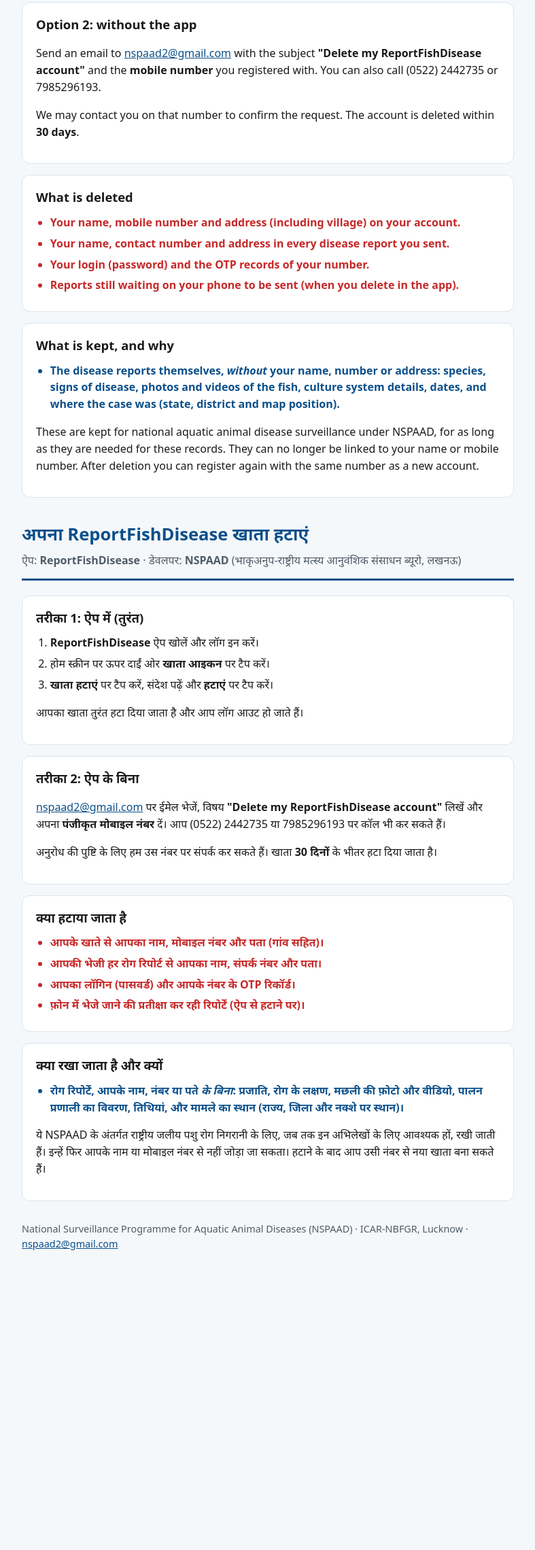
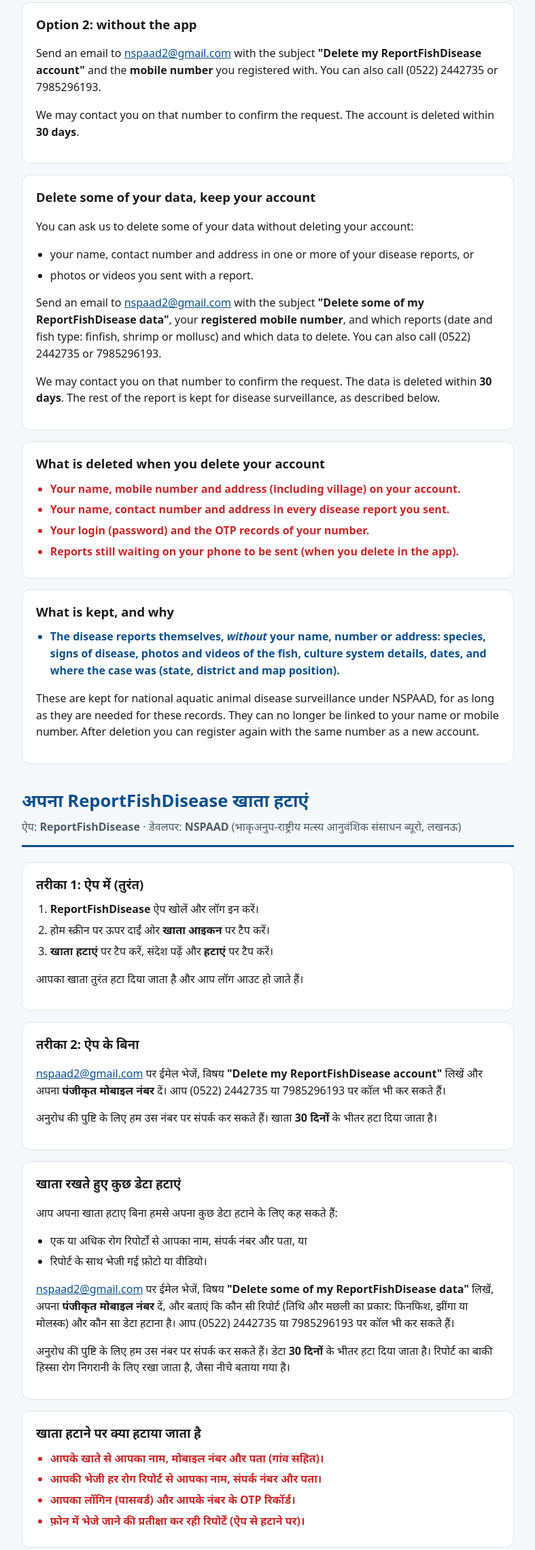
Before and after one commit to Armanlko-dev/rfd-delete-account, a plain HTML site: page index.html in a window 1280 px wide. Shown: the part 391-2671 px from the top of the page at 68% size, without its empty margins (246-1033 px from the left). Before the commit the page ends 2280 px from the top, so only its background shows below. Drawn offline with Linux system fonts and the light colour scheme.

Commit message:
Section for deleting some data while keeping the account (#delete-data)
Co-Authored-By: Claude Opus 5.5 <noreply@anthropic.com>

```diff
--- a/index.html
+++ b/index.html
@@ -50,8 +50,23 @@
   <p>We may contact you on that number to confirm the request. The account is deleted within <strong>30 days</strong>.</p>
 </section>
 
+<section id="delete-data">
+  <h2>Delete some of your data, keep your account</h2>
+  <p>You can ask us to delete some of your data without deleting your account:</p>
+  <ul>
+    <li>your name, contact number and address in one or more of your disease reports, or</li>
+    <li>photos or videos you sent with a report.</li>
+  </ul>
+  <p>Send an email to <a href="mailto:nspaad2@gmail.com?subject=Delete%20some%20of%20my%20ReportFishDisease%20data">nspaad2@gmail.com</a>
+     with the subject <strong>"Delete some of my ReportFishDisease data"</strong>, your <strong>registered mobile number</strong>,
+     and which reports (date and fish type: finfish, shrimp or mollusc) and which data to delete.
+     You can also call (0522) 2442735 or 7985296193.</p>
+  <p>We may contact you on that number to confirm the request. The data is deleted within <strong>30 days</strong>.
+     The rest of the report is kept for disease surveillance, as described below.</p>
+</section>
+
 <section>
-  <h2>What is deleted</h2>
+  <h2>What is deleted when you delete your account</h2>
   <ul>
     <li class="del">Your name, mobile number and address (including village) on your account.</li>
     <li class="del">Your name, contact number and address in every disease report you sent.</li>
@@ -94,8 +109,23 @@
   <p>अनुरोध की पुष्टि के लिए हम उस नंबर पर संपर्क कर सकते हैं। खाता <strong>30 दिनों</strong> के भीतर हटा दिया जाता है।</p>
 </section>
 
+<section id="delete-data-hi">
+  <h2>खाता रखते हुए कुछ डेटा हटाएं</h2>
+  <p>आप अपना खाता हटाए बिना हमसे अपना कुछ डेटा हटाने के लिए कह सकते हैं:</p>
+  <ul>
+    <li>एक या अधिक रोग रिपोर्टों से आपका नाम, संपर्क नंबर और पता, या</li>
+    <li>रिपोर्ट के साथ भेजी गई फ़ोटो या वीडियो।</li>
+  </ul>
+  <p><a href="mailto:nspaad2@gmail.com?subject=Delete%20some%20of%20my%20ReportFishDisease%20data">nspaad2@gmail.com</a> पर ईमेल भेजें,
+     विषय <strong>"Delete some of my ReportFishDisease data"</strong> लिखें, अपना <strong>पंजीकृत मोबाइल नंबर</strong> दें,
+     और बताएं कि कौन सी रिपोर्ट (तिथि और मछली का प्रकार: फिनफिश, झींगा या मोलस्क) और कौन सा डेटा हटाना है।
+     आप (0522) 2442735 या 7985296193 पर कॉल भी कर सकते हैं।</p>
+  <p>अनुरोध की पुष्टि के लिए हम उस नंबर पर संपर्क कर सकते हैं। डेटा <strong>30 दिनों</strong> के भीतर हटा दिया जाता है।
+     रिपोर्ट का बाकी हिस्सा रोग निगरानी के लिए रखा जाता है, जैसा नीचे बताया गया है।</p>
+</section>
+
 <section>
-  <h2>क्या हटाया जाता है</h2>
+  <h2>खाता हटाने पर क्या हटाया जाता है</h2>
   <ul>
     <li class="del">आपके खाते से आपका नाम, मोबाइल नंबर और पता (गांव सहित)।</li>
     <li class="del">आपकी भेजी हर रोग रिपोर्ट से आपका नाम, संपर्क नंबर और पता।</li>
```
